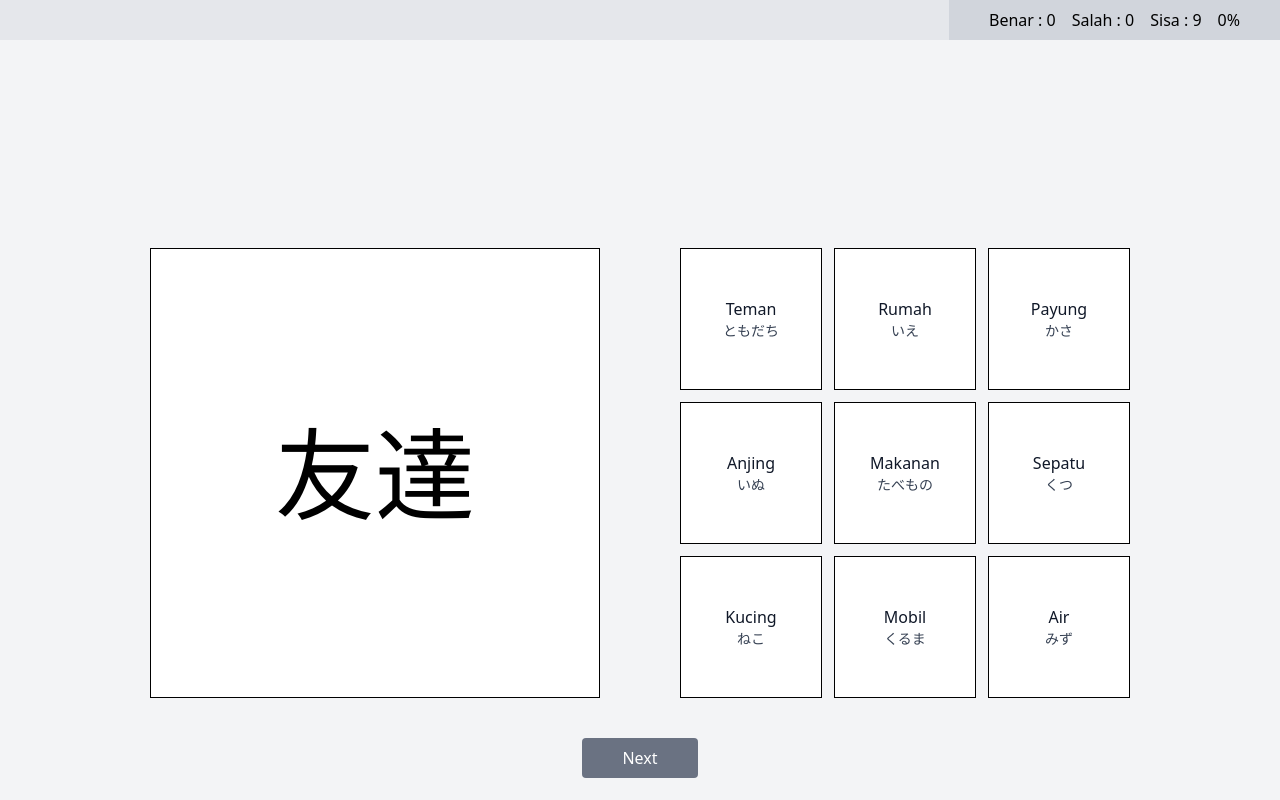
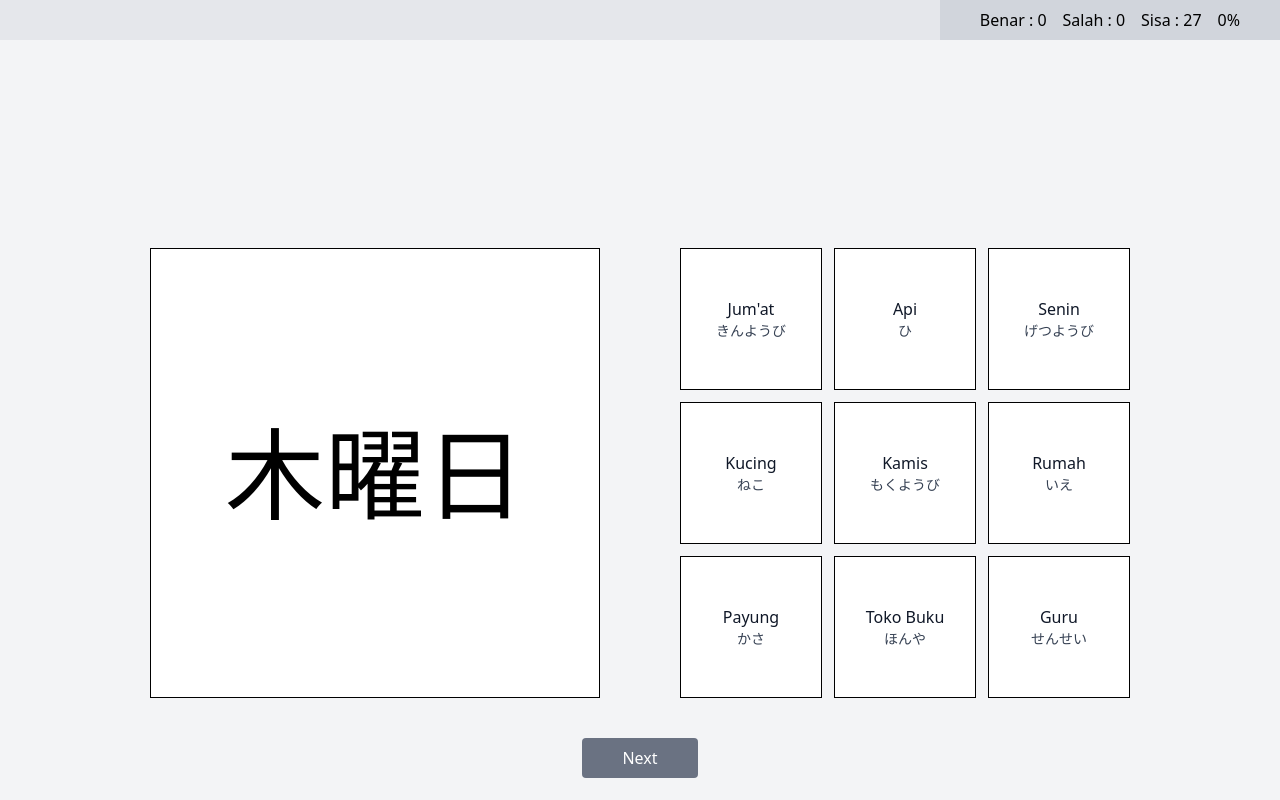
Before and after one commit to bobi1539/kotoba-fe, a Next.js app: page / in a window 1280 px wide. Built offline with nearby package versions, Linux system fonts and the light colour scheme.

Commit message:
Add data

```diff
--- a/app/data/data.ts
+++ b/app/data/data.ts
@@ -59,64 +59,112 @@ const kotobaKanjiList: KotobaKanji[] = [
         hiragana: "みず",
         meaning: "air",
     },
-    // {
-    //     id: 10,
-    //     kanji: "火",
-    //     hiragana: "ひ",
-    //     meaning: "api",
-    // },
-    // {
-    //     id: 11,
-    //     kanji: "本",
-    //     hiragana: "ほん",
-    //     meaning: "buku",
-    // },
-    // {
-    //     id: 12,
-    //     kanji: "本屋",
-    //     hiragana: "ほんや",
-    //     meaning: "toko buku",
-    // },
-    // {
-    //     id: 13,
-    //     kanji: "切符",
-    //     hiragana: "きっぷ",
-    //     meaning: "tiket",
-    // },
-    // {
-    //     id: 14,
-    //     kanji: "学生",
-    //     hiragana: "がくせい",
-    //     meaning: "murid",
-    // },
-    // {
-    //     id: 15,
-    //     kanji: "先生",
-    //     hiragana: "せんせい",
-    //     meaning: "guru",
-    // },
-    // {
-    //     id: 16,
-    //     kanji: "一日",
-    //     hiragana: "いちにち",
-    //     meaning: "satu hari",
-    // },
-    // {
-    //     id: 17,
-    //     kanji: "朝",
-    //     hiragana: "あさ",
-    //     meaning: "pagi",
-    // },
-    // {
-    //     id: 18,
-    //     kanji: "昼",
-    //     hiragana: "ひる",
-    //     meaning: "siang",
-    // },
-    // {
-    //     id: 19,
-    //     kanji: "夜",
-    //     hiragana: "よる",
-    //     meaning: "malam",
-    // },
+    {
+        id: 10,
+        kanji: "火",
+        hiragana: "ひ",
+        meaning: "api",
+    },
+    {
+        id: 11,
+        kanji: "本",
+        hiragana: "ほん",
+        meaning: "buku",
+    },
+    {
+        id: 12,
+        kanji: "本屋",
+        hiragana: "ほんや",
+        meaning: "toko buku",
+    },
+    {
+        id: 13,
+        kanji: "切符",
+        hiragana: "きっぷ",
+        meaning: "tiket",
+    },
+    {
+        id: 14,
+        kanji: "学生",
+        hiragana: "がくせい",
+        meaning: "murid",
+    },
+    {
+        id: 15,
+        kanji: "先生",
+        hiragana: "せんせい",
+        meaning: "guru",
+    },
+    {
+        id: 16,
+        kanji: "一日",
+        hiragana: "いちにち",
+        meaning: "satu hari",
+    },
+    {
+        id: 17,
+        kanji: "朝",
+        hiragana: "あさ",
+        meaning: "pagi",
+    },
+    {
+        id: 18,
+        kanji: "昼",
+        hiragana: "ひる",
+        meaning: "siang",
+    },
+    {
+        id: 19,
+        kanji: "夜",
+        hiragana: "よる",
+        meaning: "malam",
+    },
+    {
+        id: 20,
+        kanji: "晴れ",
+        hiragana: "はれ",
+        meaning: "cerah",
+    },
+    {
+        id: 21,
+        kanji: "月曜日",
+        hiragana: "げつようび",
+        meaning: "senin",
+    },
+    {
+        id: 22,
+        kanji: "火曜日",
+        hiragana: "かようび",
+        meaning: "selasa",
+    },
+    {
+        id: 23,
+        kanji: "水曜日",
+        hiragana: "すいようび",
+        meaning: "rabu",
+    },
+    {
+        id: 25,
+        kanji: "木曜日",
+        hiragana: "もくようび",
+        meaning: "kamis",
+    },
+    {
+        id: 25,
+        kanji: "金曜日",
+        hiragana: "きんようび",
+        meaning: "jum'at",
+    },
+    {
+        id: 26,
+        kanji: "土曜日",
+        hiragana: "どようび",
+        meaning: "sabtu",
+    },
+    {
+        id: 27,
+        kanji: "日曜日",
+        hiragana: "にちようび",
+        meaning: "minggu",
+    },
 ];
--- a/app/page.tsx
+++ b/app/page.tsx
@@ -25,7 +25,7 @@ export default function Home() {
         if (nextQuestion >= kotobaKanjiList.length) {
             alert("Selesai.");
             setNextQuestion(0);
-            setAnswerStatus(startingAnswerStatus())
+            setAnswerStatus(startingAnswerStatus());
             shuffleFisherYates(kotobaKanjiList);
             return;
         }
```
